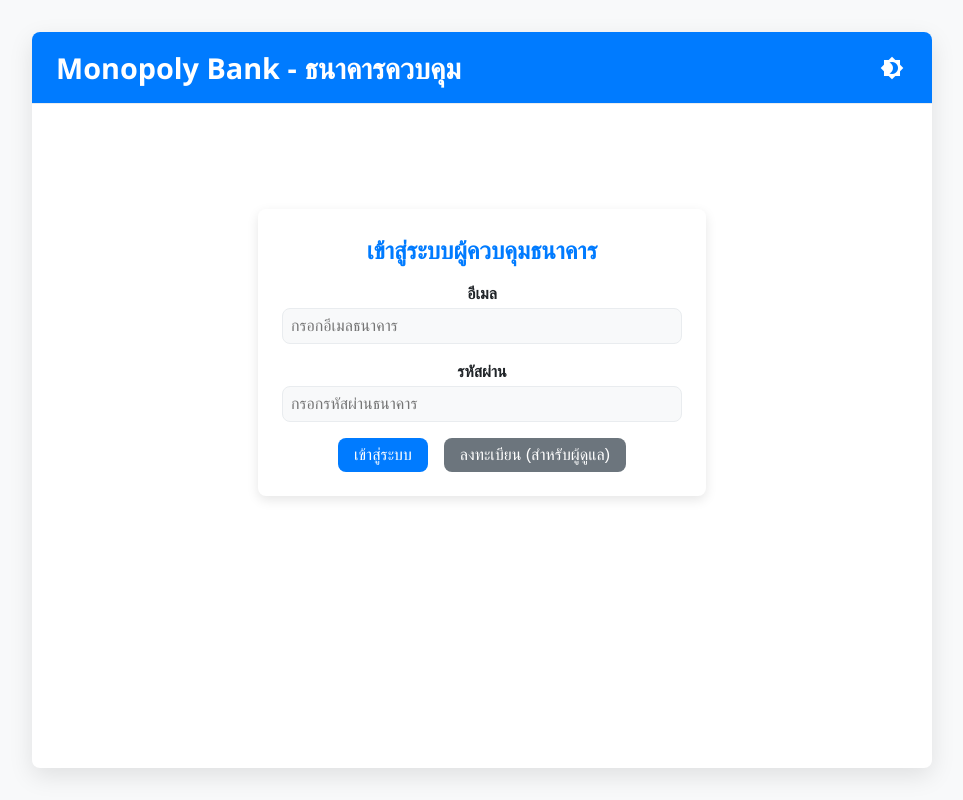
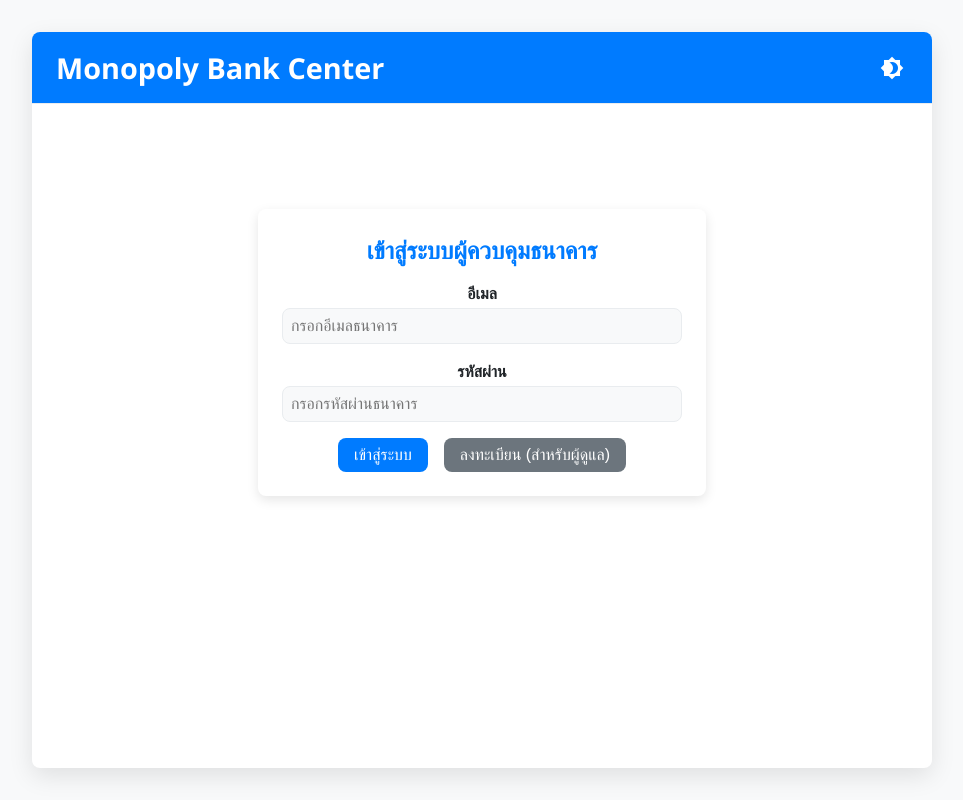
Before and after one commit to 7YuBz/Monopoly-Banking-only, a plain HTML site: page index.html in a window 1280 px wide. Shown: the whole page, without its empty margins (158-1121 px from the left). Drawn offline with Linux system fonts and the light colour scheme; some packages are replaced by stand-ins of ours; no server answers; a script that the page names is missing.

Commit message:
Update index.html

```diff
--- a/index.html
+++ b/index.html
@@ -15,7 +15,7 @@
     <div class="app-container">
         <header class="app-header">
             <div class="header-info">
-                <h1>Monopoly Bank - ธนาคารควบคุม</h1>
+                <h1>Monopoly Bank Center</h1>
                 <span id="bankIdentifier" style="display: none;">ผู้ควบคุม: <span id="bankId"></span></span>
             </div>
             <div class="header-actions">
```
